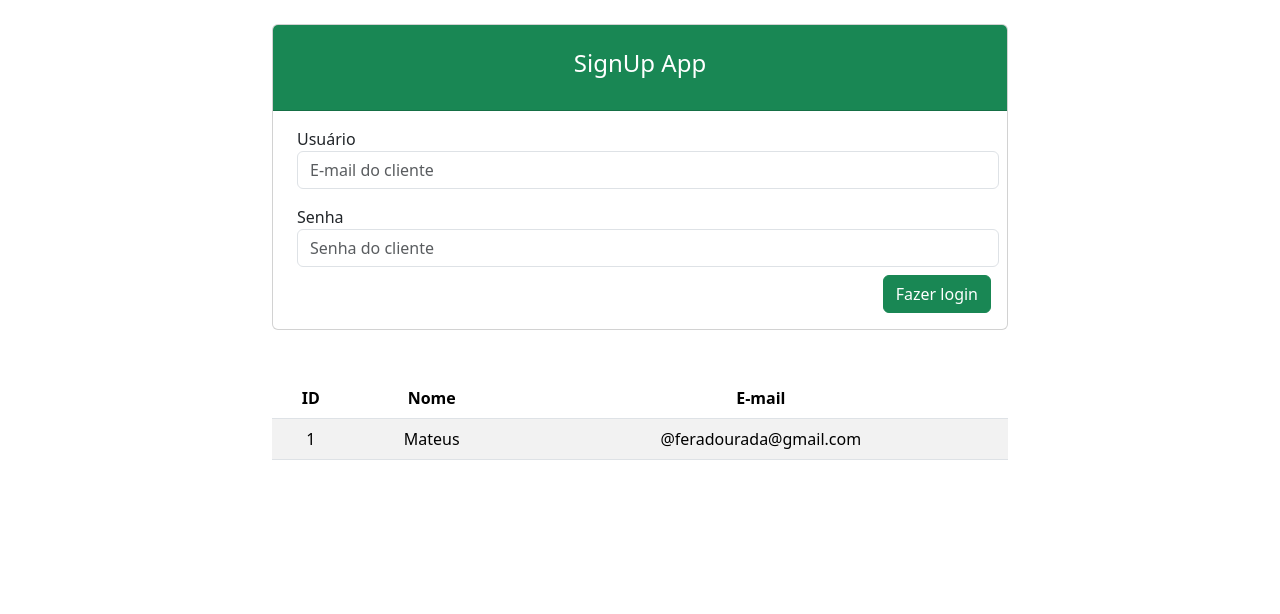
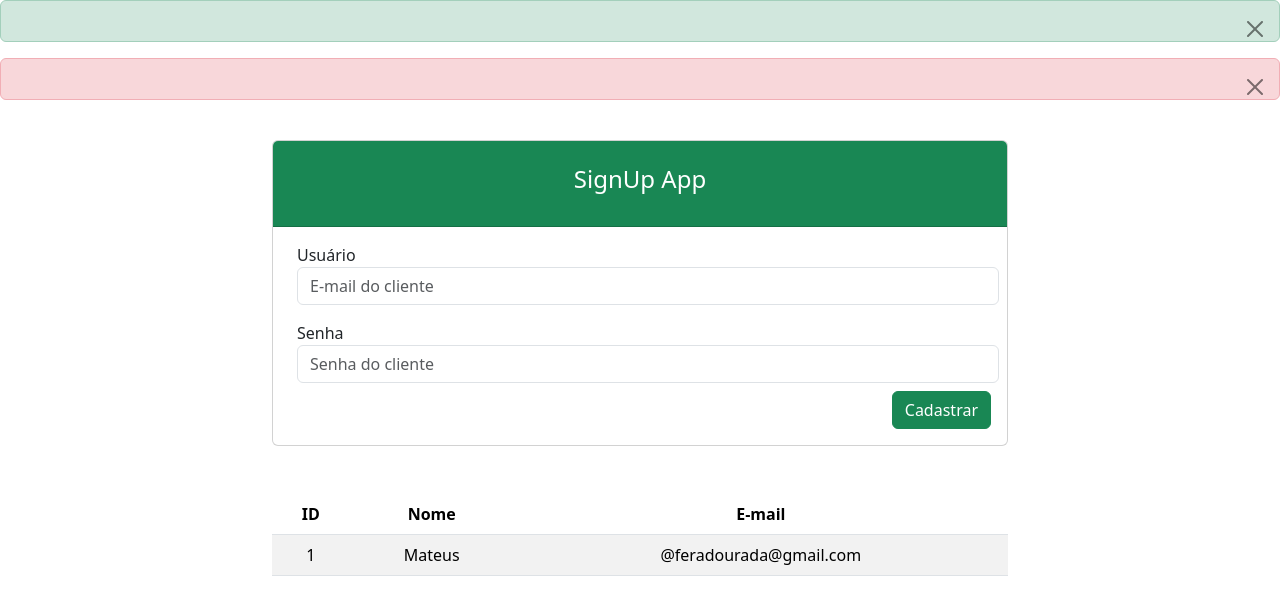
Before and after one commit to mateusmaranhao12/signup_app, a Vue app: page / in a window 1280 px wide. Shown: the top 614 px of the page. Built offline with nearby package versions, Linux system fonts and the light colour scheme.

Commit message:
update index.vue

```diff
--- a/src/components/Index.vue
+++ b/src/components/Index.vue
@@ -1,4 +1,12 @@
 <template>
+    <div class="alert alert-success alert-dismissible fade show" role="alert">
+        <h5></h5>
+        <button type="button" class="btn-close" data-bs-dismiss="alert" aria-label="Close"></button>
+    </div>
+    <div class="alert alert-danger alert-dismissible fade show" role="alert">
+        <h5></h5>
+        <button type="button" class="btn-close" data-bs-dismiss="alert" aria-label="Close"></button>
+    </div>
     <div class="container">
         <div class="row">
             <div class="col-md-8 ml-auto mr-auto offset-md-2">
@@ -12,19 +20,21 @@
 
                         <form>
                             <div class="form-row">
-                                <div class="form-group col-md-12 mx-2">
+                                <div class="form-group col-md-12 mx-2 mb-3">
                                     <label for="user">Usuário</label>
-                                    <input type="text" placeholder="E-mail do cliente" ref="usuario"
-                                        class="form-control mb-3" name="usuario" />
+                                    <input type="text" placeholder="E-mail do cliente" ref="email" class="form-control"
+                                        name="email" />
+                                    <span class="text-danger"></span>
                                 </div>
                                 <div class="form-group col-md-12 mx-2">
                                     <label for="user">Senha</label>
                                     <input type="password" placeholder="Senha do cliente" ref="senha" class="form-control"
                                         name="senha" />
+                                    <span class="text-danger"></span>
                                 </div>
                             </div>
                             <div class="form-group col-md-12">
-                                <button class="btn btn-success float-end mt-2">Fazer login</button>
+                                <button class="btn btn-success float-end mt-2">Cadastrar</button>
                             </div>
                         </form>
 
```
Also changed, not shown: 1 other file (tests, documents, lock files or other folders).
